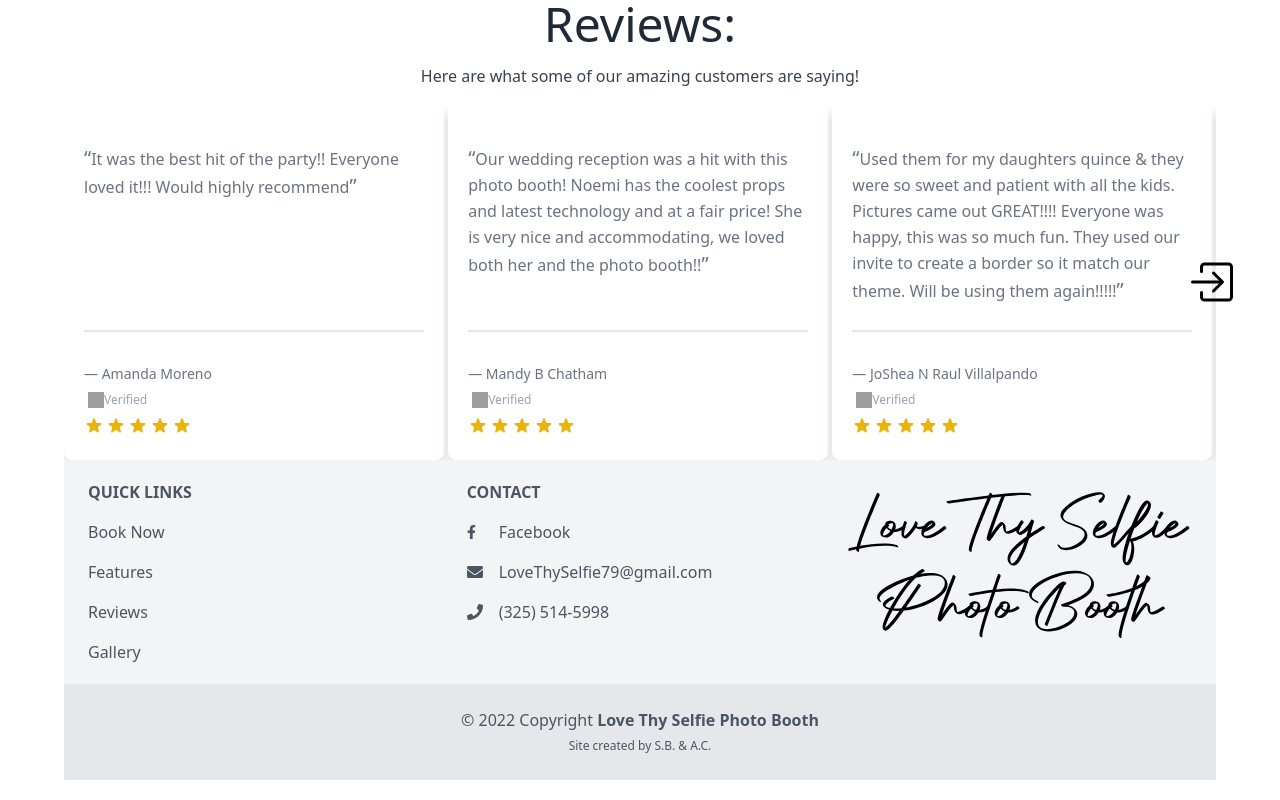
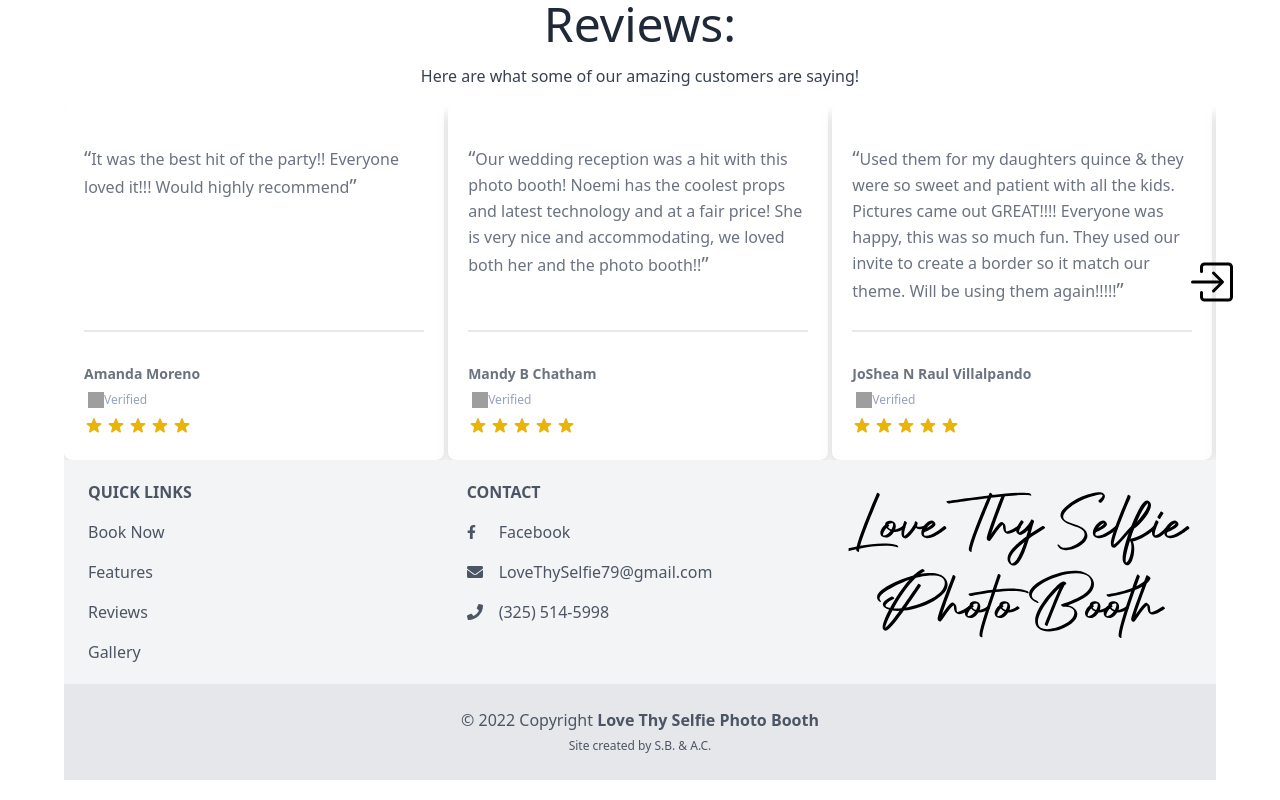
Before and after one commit to missatrox44/love-thy-selfie, a React (Vite) app: page / in a window 1280 px wide. Built offline with nearby package versions, Linux system fonts and the light colour scheme; grey boxes are pictures that could not be loaded.

Commit message:
bold name

```diff
--- a/src/components/ReviewCard/index.jsx
+++ b/src/components/ReviewCard/index.jsx
@@ -29,7 +29,8 @@ function ReviewCard({ date, review, picture, name }) {
 
         <div className='border-t-2'>
           <footer className='mt-8 text-sm text-gray-500 '>
-            &mdash; {name}
+            {/* &mdash; {name}  */}
+            <div className='font-extrabold'>{name}</div>
             <div className='flex my-2'>
               <img className='h-4 w-4 ml-1' src='https://upload.wikimedia.org/wikipedia/commons/1/10/Blue_Badge.png' />
               <p className='text-xs text-slate-400'>Verified</p>
```
